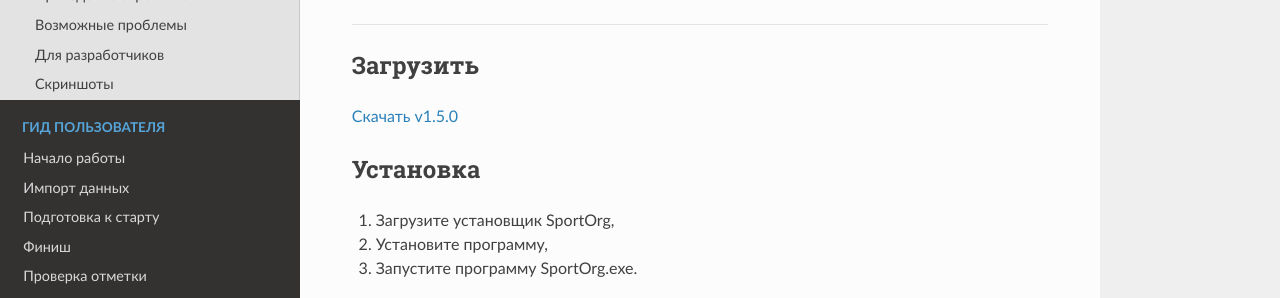
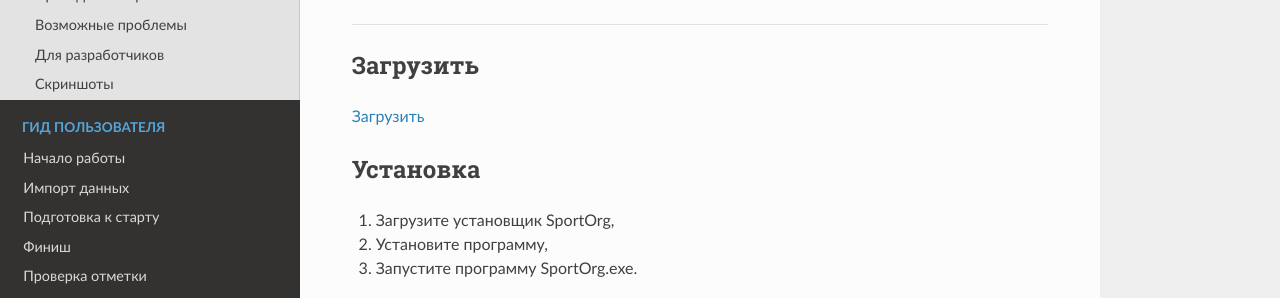
Before and after one commit to sportorg/sportorg-docs, an MkDocs documentation site: the page built from docs/index.md, in a window 1280 px wide and 900 px high. Shown: the part 209-507 px from the top of the window. Built offline with MkDocs 1.6.1, drawn with Linux system fonts in a browser that asks for light colours; nearby versions of some CDN libraries.

Commit message:
Change release page

```diff
--- a/docs/index.md
+++ b/docs/index.md
@@ -8,7 +8,7 @@ ___
 
 ## Загрузить
 
-[Скачать v1.5.0](https://vk.cc/9H0r9A)
+[Загрузить](https://github.com/sportorg/pysport/releases)
 
 ## Установка
 
```
